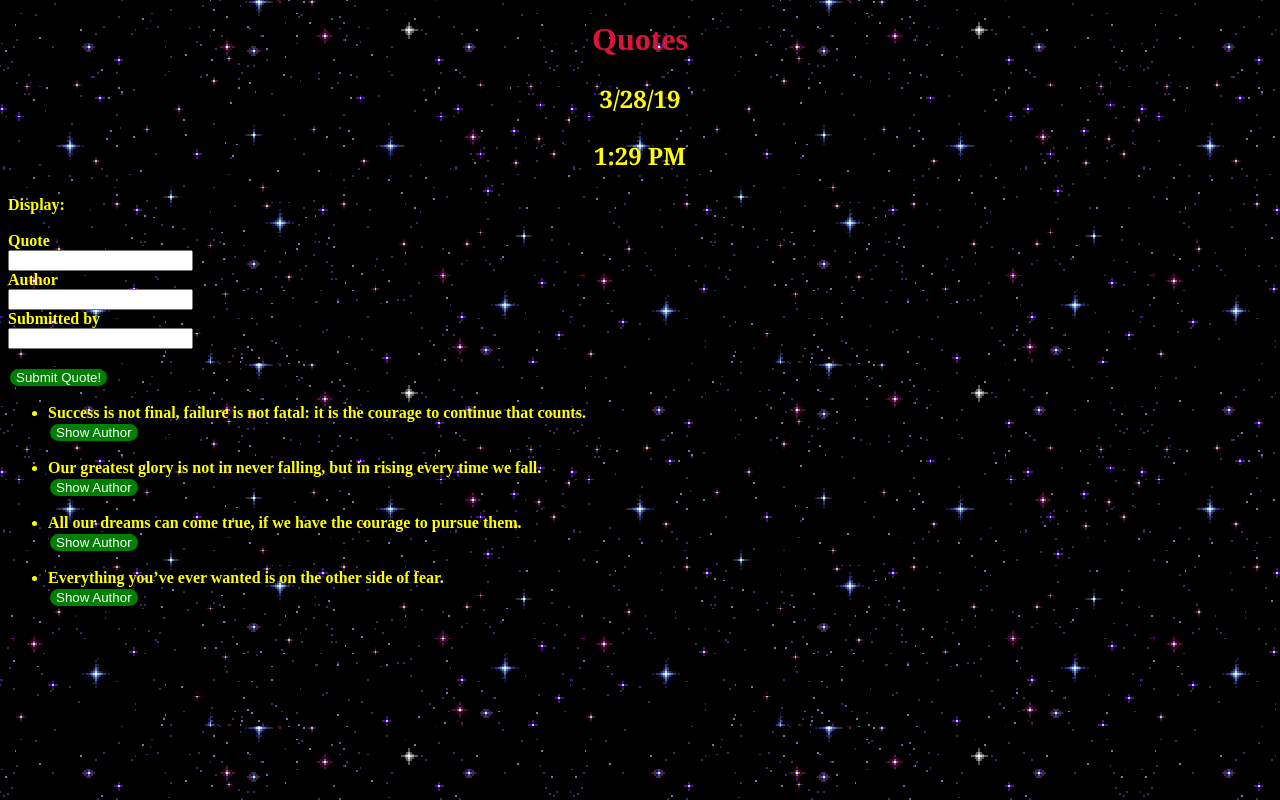
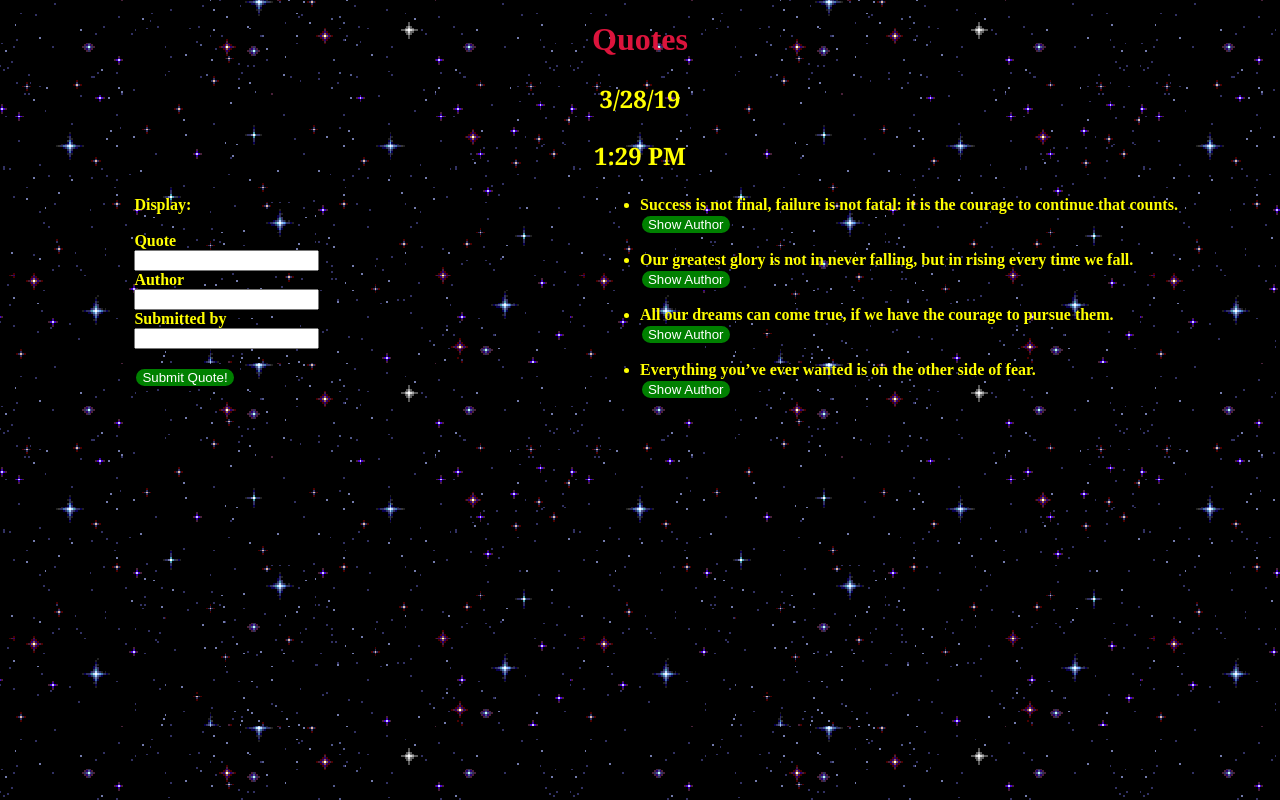
Before and after one commit to djangowilly/Quote, an Angular app: page / in a window 1280 px wide. Shown: the top 800 px of the page. Built offline with nearby package versions, Linux system fonts and the light colour scheme.

Commit message:
Styled the form component

```diff
--- a/src/app/quote-form/quote-form.component.css
+++ b/src/app/quote-form/quote-form.component.css
@@ -1,6 +1,6 @@
-/* .column {
+.column {
     float: left;
     width: 40%;
     height: 150vh;
     padding-left: 10%;
-  } */
+  }
```
